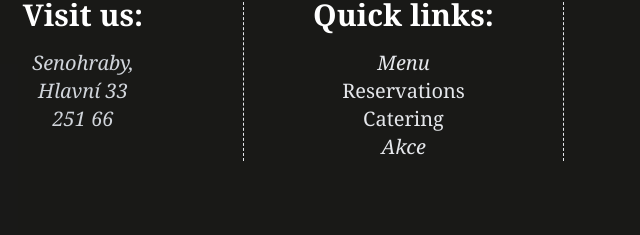
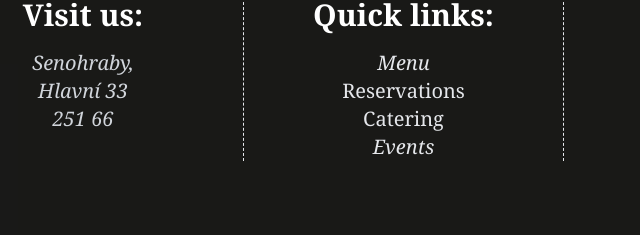
Before and after one commit to Dass33/cafe33-website, a website: page menuEN.html in a window 1280 px wide. Shown: the part 699-934 px from the top of the page, 237-877 px from the left. Drawn offline with Linux system fonts and the light colour scheme.

Commit message:
fix forgotten translation

```diff
--- a/menuEN.html
+++ b/menuEN.html
@@ -129,7 +129,7 @@
                     <button
                         class="navButton eng w-full block bg-transparent text-gray-200 hover:bg-transparent hover:text-gray-200">Catering</button>
                     <a class="navButton eng w-full block bg-transparent text-gray-200 hover:bg-transparent hover:text-gray-200"
-                        href="#">Akce</a>
+                        href="#">Events</a>
                 </div>
             </div>
             <div>
```
